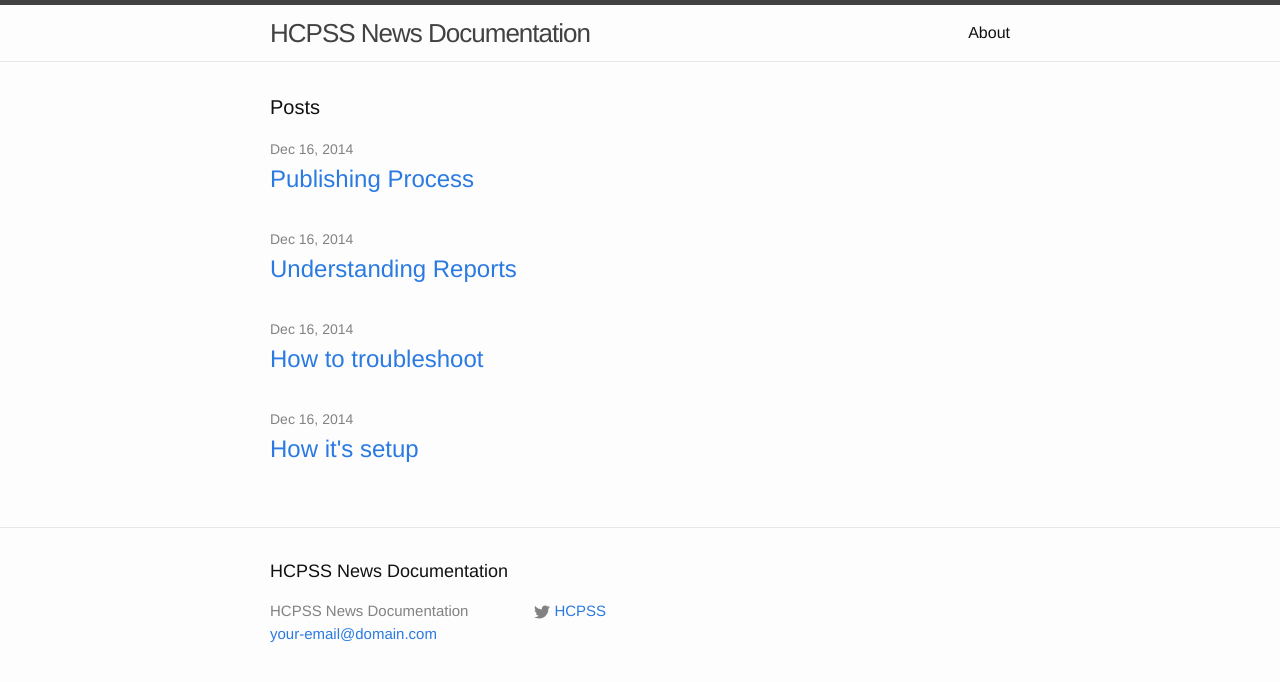
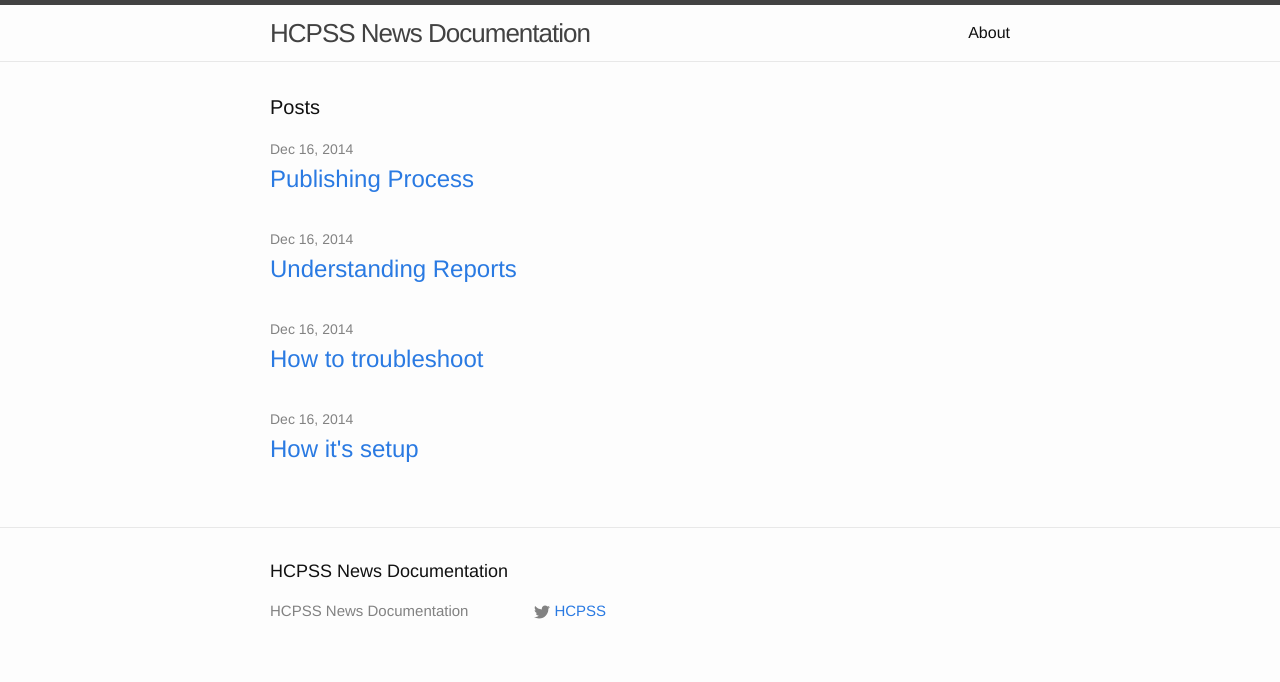
Before and after one commit to HCPSS/schoolmessenger-site, a Jekyll site: the page built from index.html, in a window 1280 px wide. Shown: the top 682 px of the page. Built offline with Jekyll 4.4.1, drawn with Linux system fonts in a browser that asks for light colours.

Commit message:
removed default filler content

```diff
--- a/_config.yml
+++ b/_config.yml
@@ -1,7 +1,5 @@
 title: HCPSS News Documentation
-email: your-email@domain.com
 baseurl: "" # the subpath of your site, e.g. /blog/
-url: "http://yourdomain.com" # the base hostname & protocol for your site
 twitter_username: HCPSS
 
 # Build settings
```
